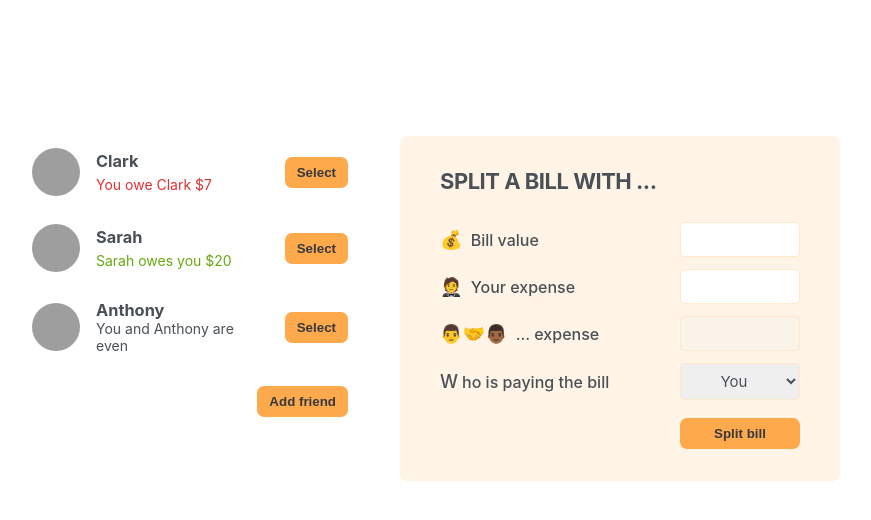
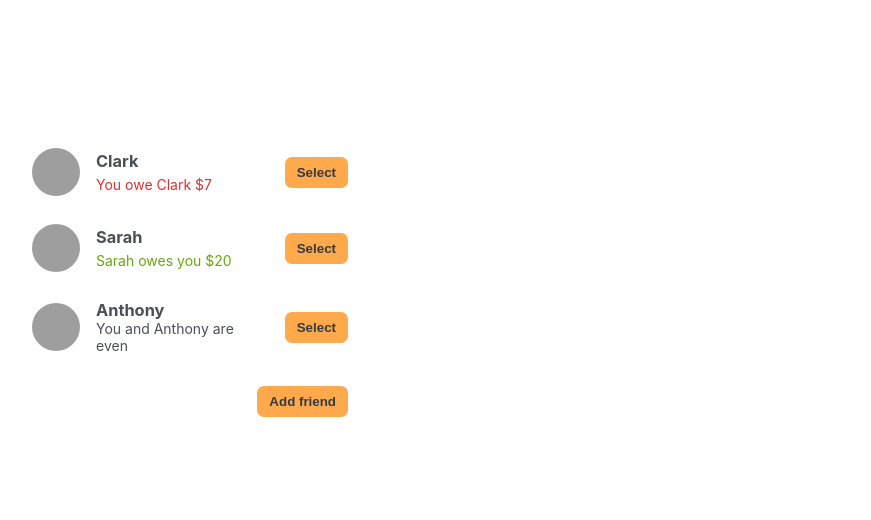
Before and after one commit to igorcdemenezes/split-app, a React (Create React App) app: page / in a window 1280 px wide. Shown: the top 520 px of the page, without its empty margins (210-1081 px from the left). Built offline with nearby package versions, Linux system fonts and the light colour scheme; grey boxes are pictures that could not be loaded; the HTML template or start-up script is replaced by a standard one.

Commit message:
Part of the implementation of selecting friends

```diff
--- a/src/App.js
+++ b/src/App.js
@@ -24,6 +24,7 @@
 export default function App() {
   const [friends, setFriends] = useState(initialFriends);
   const [showAddFriend, setShowAddFriend] = useState(false);
+  const [selectedFriend, setSelectedFriend] = useState(null);
 
   function handleShowAddFriend() {
     setShowAddFriend(show => !show);
@@ -34,24 +35,31 @@
     setShowAddFriend(false);
   }
 
+  function handleSelection(friend) {
+    setSelectedFriend(friend);
+  }
+
   return <div className="app">
     <div className="sidebar">
-      <FriendsList friends={friends} />
+      <FriendsList friends={friends} selectedFriend={selectedFriend} onSelection={handleSelection} />
+
       {showAddFriend && <FormAddFriend onAddFriends={handleAddFriend} />}
       <Button onClick={handleShowAddFriend}>{showAddFriend ? 'Close' : 'Add friend'}</Button>
     </div>
-    <FormSplitBill />
+    {selectedFriend && <FormSplitBill selectedFriend={selectedFriend} />}
   </div>
 }
 
-function FriendsList({ friends }) {
+function FriendsList({ friends, onSelection, selectedFriend }) {
   return (
-    <ul>{friends.map(friend => <Friend friend={friend} key={friend.id} />)}</ul>
+    <ul>{friends.map(friend => <Friend friend={friend} key={friend.id} selectedFriend={selectedFriend} onSelection={onSelection} />)}</ul>
   )
 }
 
-function Friend({ friend }) {
-  return <li>
+function Friend({ friend, onSelection, selectedFriend }) {
+  const isSelected = selectedFriend && selectedFriend.id === friend.id
+
+  return <li className={isSelected ? 'selected' : ""}>
     <img src={friend.image} alt={friend.name} />
     <h3>{friend.name}</h3>
 
@@ -59,7 +67,7 @@
     {friend.balance > 0 && <p className="green">{friend.name} owes you ${Math.abs(friend.balance)}</p>}
     {friend.balance === 0 && <p>You and {friend.name} are even</p>}
 
-    <Button>Select</Button>
+    <Button onClick={() => onSelection(friend)}>{isSelected ? 'Close' : 'Select'}</Button>
   </li>
 }
 
@@ -104,9 +112,9 @@
   )
 }
 
-function FormSplitBill() {
+function FormSplitBill({ selectedFriend }) {
   return <form className="form-split-bill">
-    <h2>Split a bill with ...</h2>
+    <h2>Split a bill with {selectedFriend.name}</h2>
 
     <label>💰 Bill value</label>
     <input type="text" />
@@ -114,13 +122,13 @@
     <label>🤵 Your expense</label>
     <input type="text" />
 
-    <label>👨‍🤝‍👨🏾 ... expense </label>
+    <label>👨‍🤝‍👨🏾 {selectedFriend.name}'s expense </label>
     <input type="text" disabled />
 
     <label>Who is paying the bill</label>
     <select>
       <option value="user">You</option>
-      <option value="friend">...</option>
+      <option value="friend">{selectedFriend.name}</option>
     </select>
 
     <Button>Split bill</Button>
```
